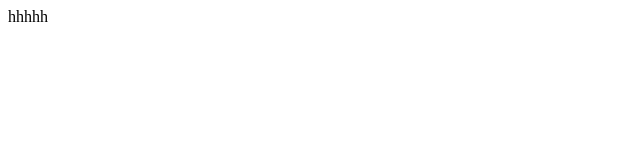
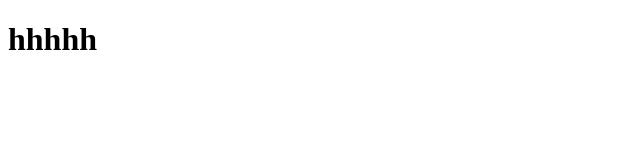
Before and after one commit to moahmmed-el-khaiari/tpgit2, a plain HTML site: page html/ht1.html in a window 1280 px wide. Shown: the whole page, without its empty margins (0-640 px from the left). Drawn offline with Linux system fonts and the light colour scheme.

Commit message:
verifier le worlf

```diff
--- a/html/ht1.html
+++ b/html/ht1.html
@@ -6,6 +6,7 @@
     <title>Document</title>
 </head>
 <body>
+    <h1 </h1>
     hhhhh
 </body>
 </html>
```
